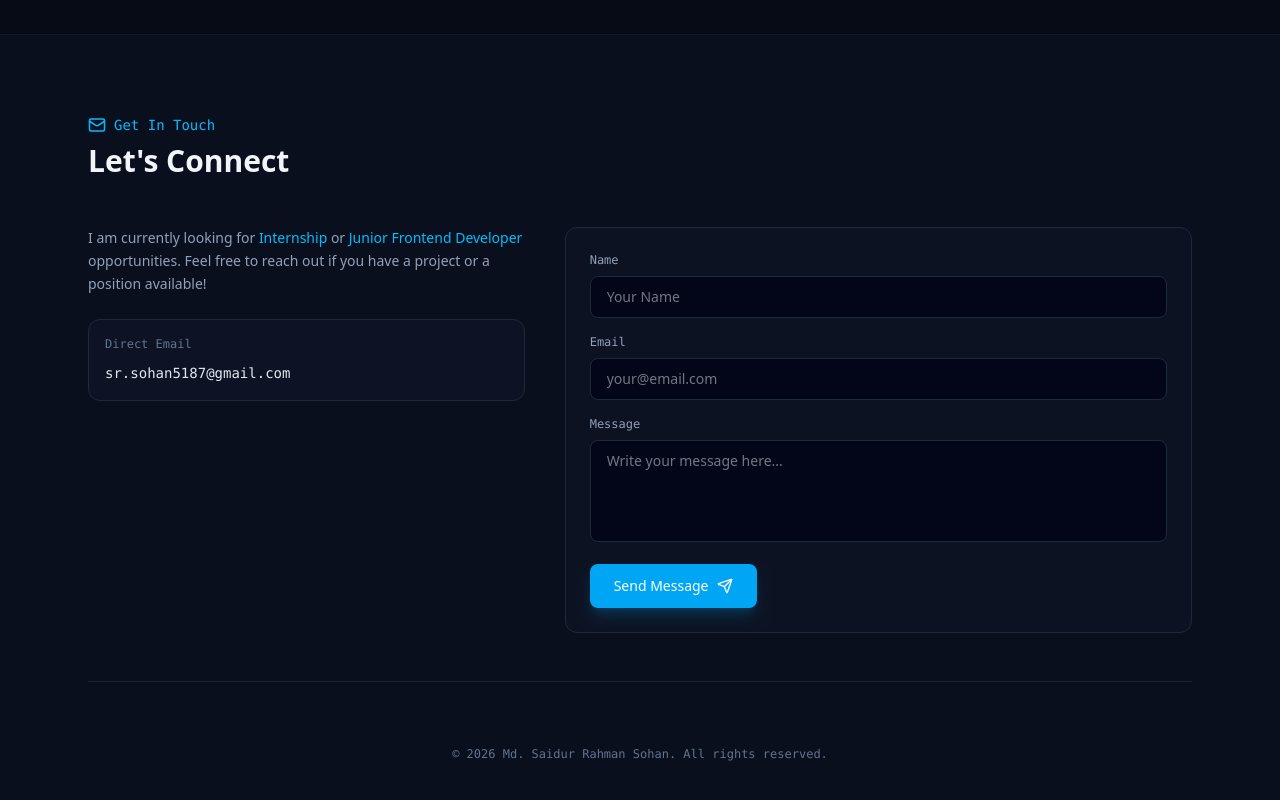
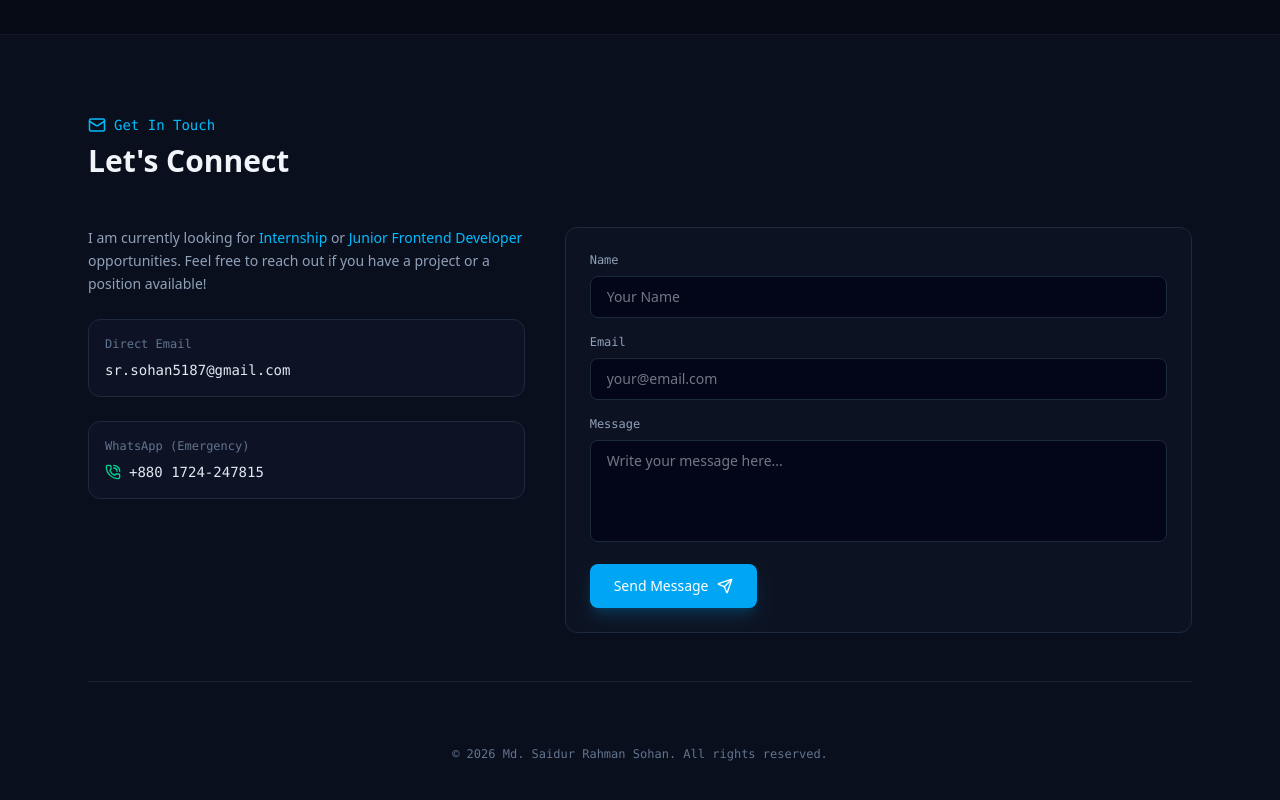
Before and after one commit to sr-sohan15/my-portfolio, a React (Vite) app: page / in a window 1280 px wide. Shown: the part 2333-3133 px from the top of the page. Built offline with nearby package versions, Linux system fonts and the light colour scheme.

Commit message:
add whatsapp contact link with icon

```diff
--- a/src/components/Contact.jsx
+++ b/src/components/Contact.jsx
@@ -1,5 +1,5 @@
 import React, { useState, useRef } from 'react';
-import { Mail, Send, CheckCircle2 } from 'lucide-react';
+import { Mail, Send, CheckCircle2, PhoneCall } from 'lucide-react';
 import emailjs from '@emailjs/browser';
 
 const Contact = () => {
@@ -13,13 +13,13 @@ const Contact = () => {
     setLoading(true);
     setError(false);
 
-    // EmailJS দিয়ে ইমেইল পাঠানো
+    // EmailJS দিয়ে ইমেইল পাঠানো
     emailjs
       .sendForm(
-        'YOUR_SERVICE_ID',   // 👈 EmailJS থেকে পাওয়া Service ID
-        'YOUR_TEMPLATE_ID',  // 👈 EmailJS থেকে পাওয়া Template ID
+        'YOUR_SERVICE_ID',   // 👈 EmailJS থেকে পাওয়া Service ID
+        'YOUR_TEMPLATE_ID',  // 👈 EmailJS থেকে পাওয়া Template ID
         formRef.current,
-        'YOUR_PUBLIC_KEY'    // 👈 EmailJS থেকে পাওয়া Public Key
+        'YOUR_PUBLIC_KEY'    // 👈 EmailJS থেকে পাওয়া Public Key
       )
       .then(
         () => {
@@ -51,11 +51,25 @@ const Contact = () => {
             I am currently looking for <span className="text-sky-400 font-medium">Internship</span> or <span className="text-sky-400 font-medium">Junior Frontend Developer</span> opportunities. Feel free to reach out if you have a project or a position available!
           </p>
 
+          {/* Direct Email Card */}
           <div className="p-4 bg-slate-900/60 border border-slate-800 rounded-xl space-y-2">
             <span className="text-xs text-slate-500 font-mono block">Direct Email</span>
-            {/* ডামি ইমেইল বদলে আসল জিমেইল দেওয়া হয়েছে */}
-            <a href="mailto:sr.sohan5187@gmail.com" className="text-slate-200 hover:text-sky-400 font-mono text-sm transition">
+            <a href="mailto:sr.sohan5187@gmail.com" className="text-slate-200 hover:text-sky-400 font-mono text-sm transition block">
               sr.sohan5187@gmail.com
+            </a>
+          </div>
+
+          {/* WhatsApp / Emergency Contact Card */}
+          <div className="p-4 bg-slate-900/60 border border-slate-800 rounded-xl space-y-2">
+            <span className="text-xs text-slate-500 font-mono block">WhatsApp (Emergency)</span>
+            <a
+              href="https://wa.me/8801724247815"
+              target="_blank"
+              rel="noopener noreferrer"
+              className="text-slate-200 hover:text-emerald-400 font-mono text-sm transition flex items-center gap-2"
+            >
+              <PhoneCall size={16} className="text-emerald-400" />
+              +880 1724-247815
             </a>
           </div>
         </div>
@@ -99,7 +113,7 @@ const Contact = () => {
           <button
             type="submit"
             disabled={loading}
-            className="w-full sm:w-auto px-6 py-3 bg-sky-500 hover:bg-sky-600 disabled:bg-slate-700 text-white font-medium text-sm rounded-lg transition flex items-center justify-center gap-2 shadow-lg shadow-sky-500/20 active:scale-95"
+            className="w-full sm:w-auto px-6 py-3 bg-sky-500 hover:bg-sky-600 disabled:bg-slate-700 text-white font-medium text-sm rounded-lg transition flex items-center justify-center gap-2 shadow-lg shadow-sky-500/20 active:scale-95 cursor-pointer"
           >
             {loading ? "Sending..." : "Send Message"} <Send size={16} />
           </button>
```
